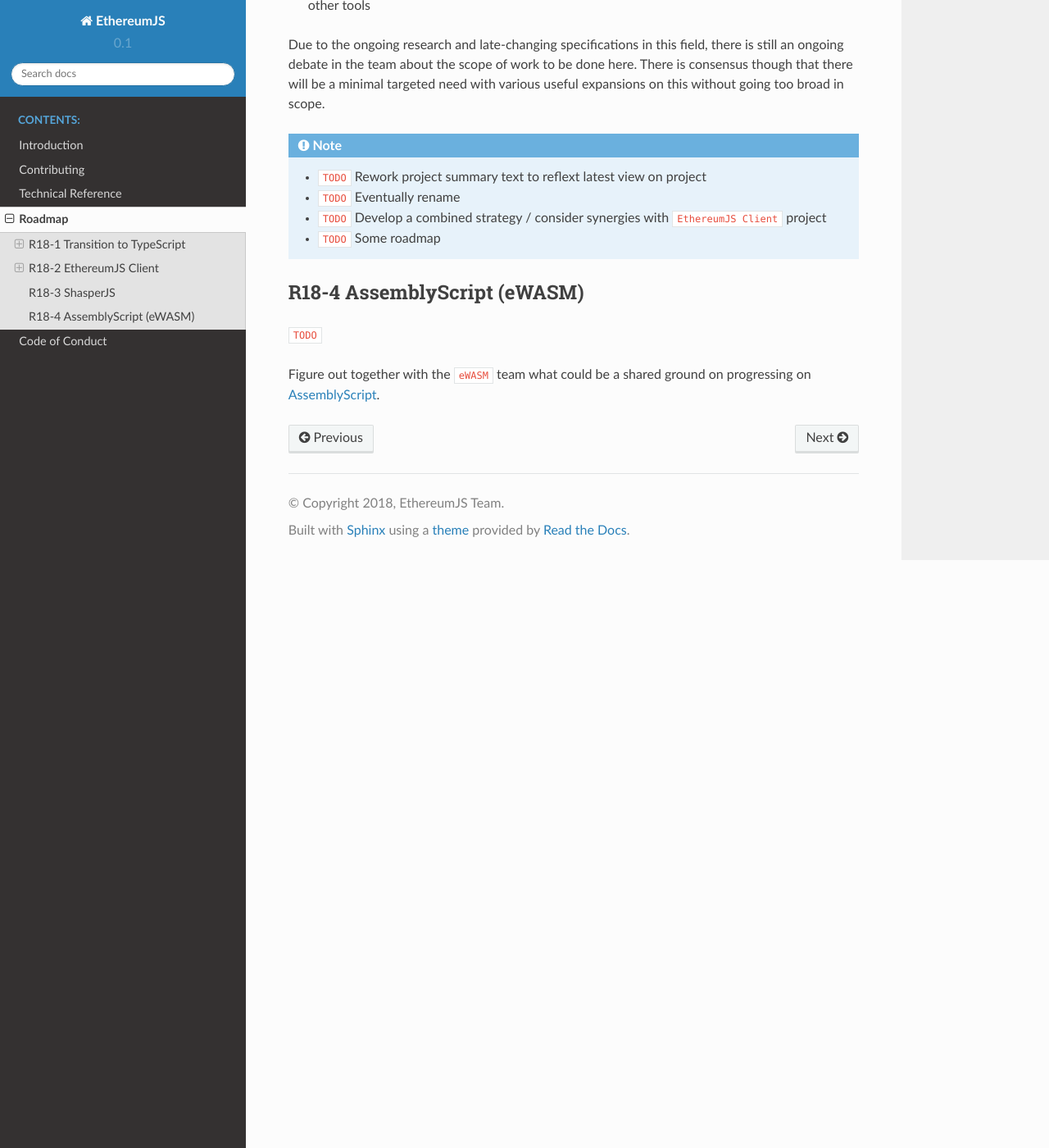
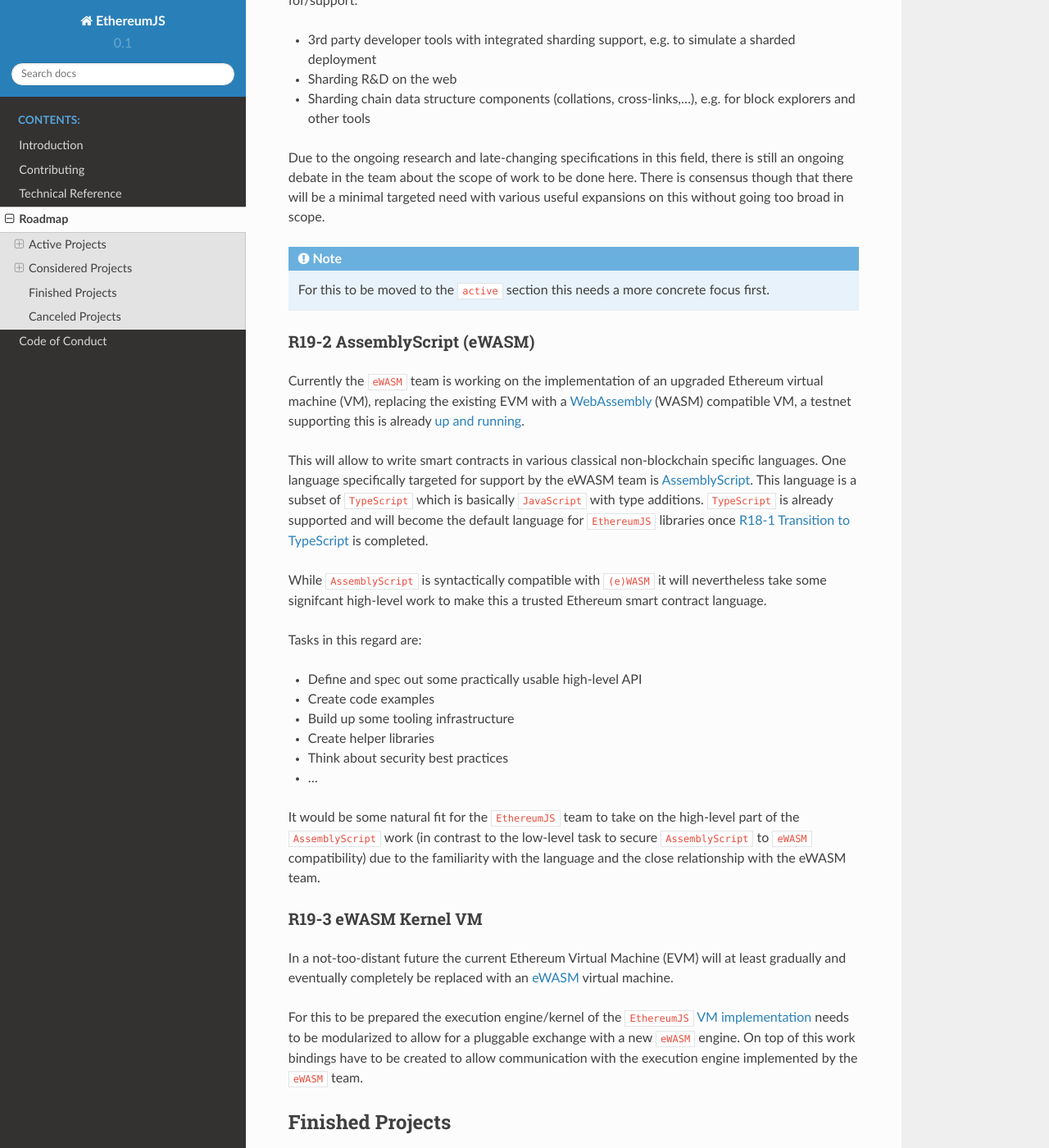
Before and after one commit to ethereumjs/organization, a Sphinx documentation site: the page built from docs/roadmap.rst, in a window 1280 px wide and 1400 px high, scrolled down 2386 px. Shown: the whole window at 82% size. Built offline with Sphinx 7.4.7 and the Read the Docs theme 2.0.0, drawn with Linux system fonts in a browser that asks for light colours; some of the changed text lies outside the part shown.

Commit message:
New roadmap structure (active, considered, finished, canceled projects), updates on AssemblyScript, eWASM kernel projects

```diff
--- a/docs/roadmap.rst
+++ b/docs/roadmap.rst
@@ -4,10 +4,15 @@
 Roadmap
 =======
 
+.. _roadmap_active:
+
+Active Projects
+===============
+
 .. _roadmap_r181_typescript:
 
 R18-1 Transition to TypeScript
-==============================
+------------------------------
 
 There is currently a transition of EthereumJS libraries from JavaScript to
 `TypeScript <https://www.typescriptlang.org/>`_ in the works. This is a somewhat
@@ -21,7 +26,7 @@
 benefits regarding overall security and robustness of the libraries.
 
 Timeline
---------
+^^^^^^^^
 
 - ``November 2018``
 
@@ -78,7 +85,7 @@
 for information around the client for the community.
 
 Timeline
---------
+^^^^^^^^
 
 - ``Q3 2018``
 
@@ -102,8 +109,17 @@
   - ⭕ Alpha release of client
   - ⭕ Become a signer on the Goerli testnet
 
-R18-3 ShasperJS
-================
+.. _roadmap_considered:
+
+Considered Projects
+===================
+
+Projects currently under consideration or in a draft state.
+
+.. _roadmap_r191_sharding_tools:
+
+R19-1 Sharding Tools
+--------------------
 
 The all-dominating topic regarding the evolution of Ethereum for the upcoming years
 will be the implementation of a sharded network together with the integration of
@@ -123,17 +139,73 @@
 useful expansions on this without going too broad in scope.
 
 .. note::
+   For this to be moved to the ``active`` section this needs a more concrete focus
+   first.
 
-   - ``TODO`` Rework project summary text to reflext latest view on project
-   - ``TODO`` Eventually rename
-   - ``TODO`` Develop a combined strategy / consider synergies with ``EthereumJS Client`` project
-   - ``TODO`` Some roadmap
+.. _roadmap_r192_assemblyscript:
+
+R19-2 AssemblyScript (eWASM)
+----------------------------
+
+Currently the ``eWASM`` team is working on the implementation of an upgraded
+Ethereum virtual machine (VM), replacing the existing EVM with a
+`WebAssembly <https://webassembly.org/>`_ (WASM) compatible VM, a testnet supporting
+this is already `up and running <https://github.com/ewasm/testnet>`_.
+
+This will allow to write smart contracts in various classical non-blockchain
+specific languages. One language specifically targeted for support by the
+eWASM team is `AssemblyScript <https://github.com/AssemblyScript/assemblyscript>`_.
+This language is a subset of ``TypeScript`` which is basically ``JavaScript``
+with type additions. ``TypeScript`` is already supported and will become the default
+language for ``EthereumJS`` libraries once :ref:`roadmap_r181_typescript` is
+completed.
+
+While ``AssemblyScript`` is syntactically compatible with ``(e)WASM`` it will
+nevertheless take some signifcant high-level work to make this a trusted
+Ethereum smart contract language.
+
+Tasks in this regard are:
+
+- Define and spec out some practically usable high-level API
+- Create code examples
+- Build up some tooling infrastructure
+- Create helper libraries
+- Think about security best practices
+- ...
+
+It would be some natural fit for the ``EthereumJS`` team to take on the
+high-level part of the ``AssemblyScript`` work (in contrast to the low-level
+task to secure ``AssemblyScript`` to ``eWASM`` compatibility) due to the
+familiarity with the language and the close relationship with the eWASM team.
+
+.. _roadmap_r193_ewasm_vm:
+
+R19-3 eWASM Kernel VM
+---------------------
+
+In a not-too-distant future the current Ethereum Virtual Machine (EVM) will
+at least gradually and eventually completely be replaced with an
+`eWASM <https://github.com/ewasm>`_ virtual machine.
+
+For this to be prepared the execution engine/kernel of the ``EthereumJS``
+`VM implementation <https://github.com/ethereumjs/ethereumjs-vm>`_ needs to be
+modularized to allow for a pluggable exchange with a new ``eWASM`` engine.
+On top of this work bindings have to be created to allow communication with
+the execution engine implemented by the ``eWASM`` team.
 
 
-R18-4 AssemblyScript (eWASM)
-============================
+.. _roadmap_finished:
 
-``TODO``
+Finished Projects
+=================
 
-Figure out together with the ``eWASM`` team what could be a shared ground on
-progressing on `AssemblyScript <https://github.com/AssemblyScript/assemblyscript>`_.
+Move projects here once finished (with some note on the outcome).
+
+
+.. _roadmap_canceled:
+
+Canceled Projects
+=================
+
+Move canceled projects here (with some notes on in-between outcome and
+cancellation reason).
```
Also changed, not shown: other parts of docs/roadmap.rst (+3 -1 lines).
